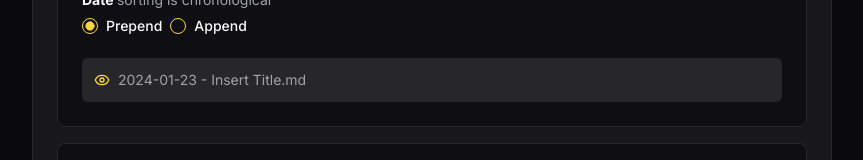
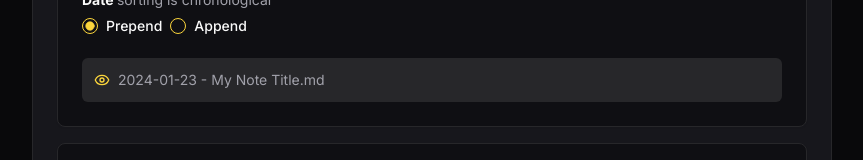
Before and after one commit to chris-obe/KeepToMD, a Next.js app: page / in a window 1280 px wide. Shown: the part 734-894 px from the top of the page, without its empty margins (208-1071 px from the left). Built offline with nearby package versions, Linux system fonts and the light colour scheme; what @genkit-ai/googleai, genkit would draw is missing.

Commit message:
feat(preview): Implement dynamic title preview for conversion output

```diff
--- a/src/components/feature/file-processing-area.tsx
+++ b/src/components/feature/file-processing-area.tsx
@@ -1,3 +1,4 @@
+
 "use client";
 
 import { useState, useRef, type ChangeEvent } from 'react';
@@ -175,29 +176,67 @@ export function FileProcessingArea() {
 
   const getFilenamePreview = () => {
     const parts: string[] = [];
-    if (namingOptions.datePosition === 'prepend') {
-        if(namingOptions.useDate) parts.push('2024-01-23');
-        if(namingOptions.useTime) parts.push('12-34-56');
+    const datePart = '2024-01-23';
+    const timePart = '12-34-56';
+    const dateTimePart = [namingOptions.useDate ? datePart : null, namingOptions.useTime ? timePart : null].filter(Boolean).join('_');
+
+    if (namingOptions.datePosition === 'prepend' && dateTimePart) {
+        parts.push(dateTimePart);
     }
 
-    if (namingOptions.useTitle) parts.push('Insert Title');
-    if (namingOptions.useBody && !namingOptions.useTitle) parts.push('Do you ever feel like a plastic bag...');
+    if (namingOptions.useTitle) {
+      parts.push('My Note Title');
+    }
+    if (namingOptions.useBody && !namingOptions.useTitle) {
+      parts.push('This is the beginning of the note content...'.substring(0, namingOptions.bodyCharCount));
+    }
 
-    if (namingOptions.datePosition === 'append') {
-        if(namingOptions.useDate) parts.push('2024-01-23');
-        if(namingOptions.useTime) parts.push('12-34-56');
+    if (namingOptions.datePosition === 'append' && dateTimePart) {
+        parts.push(dateTimePart);
     }
 
     if (namingOptions.useSerial) {
-        const padding = parseInt(namingOptions.serialPadding, 10).toString().length;
-        parts.push('1'.padStart(padding, '0'));
+        let serial = '1';
+        if (namingOptions.serialPadding === '01') serial = '01';
+        if (namingOptions.serialPadding === '001') serial = '001';
+        if (namingOptions.serialPadding === '0001') serial = '0001';
+        parts.push(serial);
     }
 
-    return parts.join(' - ').replace(/\s+/g, ' ').trim() + '.md';
+    let preview = parts.join(' - ').replace(/\s+/g, ' ').trim();
+    if (!preview) {
+        preview = "Untitled"
+    }
+
+    return preview + '.md';
   }
 
   const handlePreviewClick = async () => {
     await handleRunConversion(true);
+  }
+
+  // A simple function to convert markdown-style image links to HTML img tags
+  const renderMarkdownContent = (content: string) => {
+    // Convert Obsidian-style wikilinks for images to standard markdown
+    let renderedContent = content.replace(/!\[\[(.*?)\]\]/g, (match, p1) => {
+      // For the preview, we need a valid src. Since we don't have the images,
+      // we'll use a placeholder. This part would need actual image handling
+      // if the source images were available to the component.
+      // For now, let's assume attachments are handled separately or we just show the name.
+      return `\n**Attachment:** ${p1}\n`;
+    });
+
+    // This is a very basic renderer. For a full-featured preview,
+    // a library like 'react-markdown' would be ideal.
+    return renderedContent.split('\n').map((line, i) => {
+        if (line.startsWith('# ')) return <h1 key={i} className="text-3xl font-bold mt-4 mb-2">{line.substring(2)}</h1>;
+        if (line.startsWith('## ')) return <h2 key={i} className="text-2xl font-bold mt-3 mb-1.5">{line.substring(3)}</h2>;
+        if (line.startsWith('### ')) return <h3 key={i} className="text-xl font-bold mt-2 mb-1">{line.substring(4)}</h3>;
+        if (line.startsWith('**Tags:**')) return <p key={i} className="my-2">{line}</p>;
+        if (line.startsWith('**Created:**')) return <p key={i} className="text-sm text-muted-foreground mb-4">{line}</p>;
+        if (line.trim() === '') return <br key={i} />;
+        return <p key={i}>{line}</p>;
+    });
   }
 
   return (
@@ -399,10 +438,8 @@ export function FileProcessingArea() {
                             <ScrollArea className="col-span-2 border rounded-lg">
                                 {previewFile ? (
                                     <div className="p-4">
-                                        <div className="prose prose-invert max-w-none">
-                                            <pre className="whitespace-pre-wrap font-body text-foreground">
-                                                {previewFile.content}
-                                            </pre>
+                                        <div className="prose prose-invert max-w-none prose-p:my-2 prose-h1:mb-4 prose-h1:mt-2 prose-h2:mb-3 prose-h2:mt-1.5 prose-h3:mb-2 prose-h3:mt-1 font-body text-foreground">
+                                          {renderMarkdownContent(previewFile.content)}
                                         </div>
                                     </div>
                                 ) : (
```
